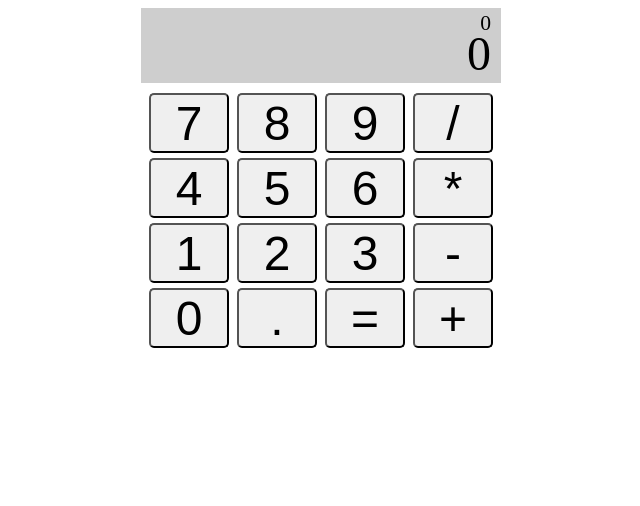
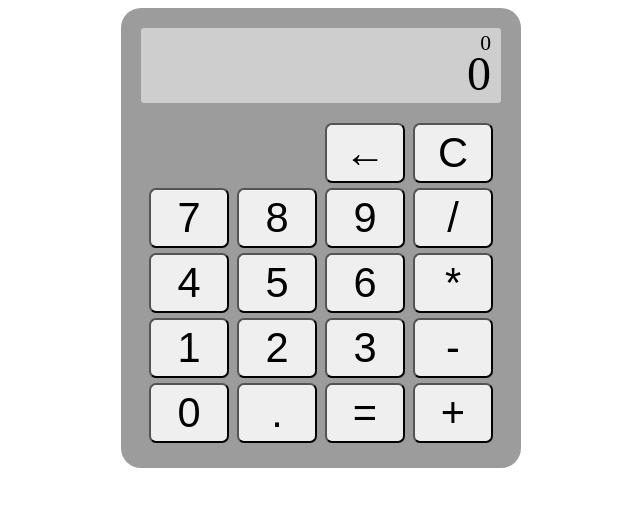
Before and after one commit to Flakari/calculator, a plain HTML site: page index.html in a window 1280 px wide. Shown: the whole page, without its empty margins (319-959 px from the left). Drawn offline with Linux system fonts and the light colour scheme.

Commit message:
Added some basic designs, added clear and back buttons, clear works, back does nothing at the moment

```diff
--- a/index.html
+++ b/index.html
@@ -6,11 +6,16 @@
     <link href="styles/style.css" type="text/css" rel="stylesheet">
 </head>
 <body>
+    <div id="calc-body">
         <div id="display">
             <p id="operator">0</p>
             <p id="main">Hi</p>
         </div>
         <div id="container">
+            <div>
+                <button data-key="back">&larr;</button>
+                <button data-key="clear">C</button><br>
+            </div>
             <button data-key="7">7</button>
             <button data-key="8">8</button>
             <button data-key="9">9</button>
@@ -28,6 +33,7 @@
             <button data-key="=">=</button>
             <button data-key="+">+</button>
         </div>
+    </div>
     <script type="text/javascript" src="scripts/script.js"></script>
 </body>
 </html>
--- a/scripts/script.js
+++ b/scripts/script.js
@@ -105,5 +105,12 @@ button.forEach(calcKey => {
                 calc = [];
             }
         }
+
+        if (e.target.getAttribute('data-key') == 'clear') {
+            operation = [];
+            operateText.textContent = '0';
+            calc = [0];
+            displayText.textContent = calc.join('');
+        }
     });
 });
--- a/styles/style.css
+++ b/styles/style.css
@@ -10,21 +10,22 @@ p {
 }
 
 #container button {
-    border-radius: 5px;
+    border-radius: 7px;
     margin-left: 2px;
     margin-right: 2px;
     margin-bottom: 5px;
     height: 60px;
     width: 80px;
-    font-size: 3em;
+    font-size: 2.6em;
     outline: none;
 }
 
 #display {
+    border-radius: 3px;
     font-size: 3em;
     padding: 5px 10px;
     margin: auto;
-    margin-bottom: 10px;
+    margin-bottom: 20px;
     background-color: rgb(206, 206, 206);
     width: 340px;
     height: 65px;
@@ -40,3 +41,19 @@ p {
     font-size: 0.45em;
     line-height: 1;
 }
+
+#container div {
+    width: 200px;
+    margin-left: 110px;
+    margin-right: 12px;
+    float: right;
+}
+
+#calc-body {
+    background-color: rgb(156, 156, 156);
+    margin:auto;
+    width: 400px;
+    padding-top: 20px;
+    padding-bottom: 20px;
+    border-radius: 20px;
+}
```
Lines whose indentation alone changed are shown as unchanged.
